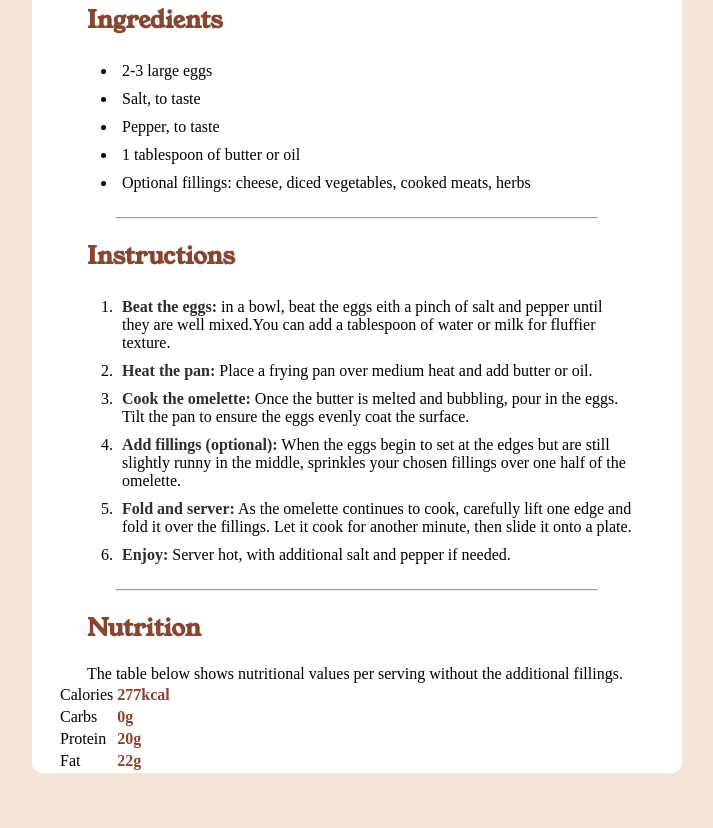
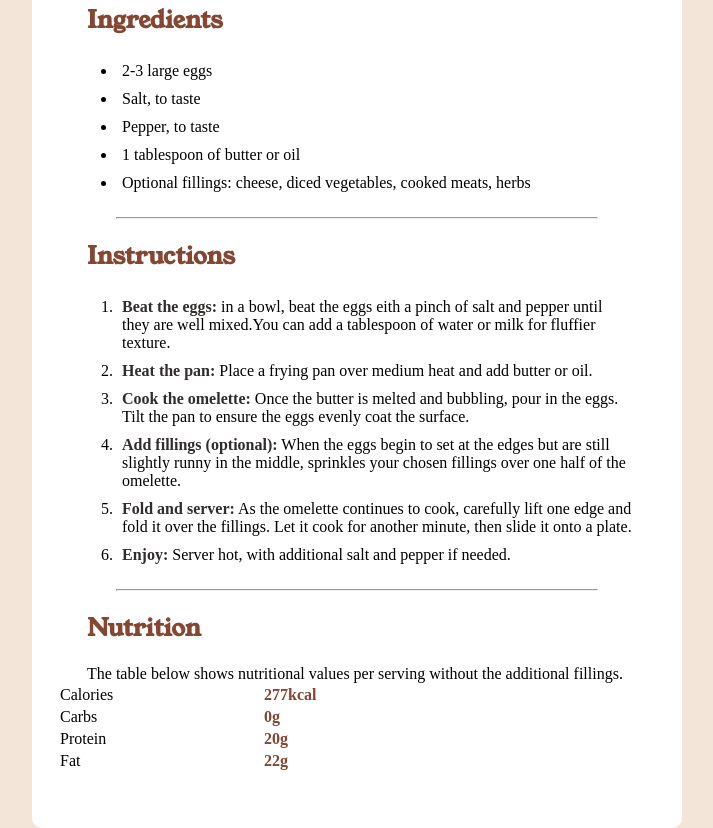
Before and after one commit to CarlosVinicius01/Pagina-de-Receitas, a plain HTML site: page index.html in a window 1280 px wide. Shown: the part 617-1445 px from the top of the page, without its empty margins (283-996 px from the left). Before the commit the page ends 1390 px from the top, so only its background shows below. Drawn offline with Linux system fonts and the light colour scheme.

Commit message:
Update media-query.css

```diff
--- a/styles/media-query.css
+++ b/styles/media-query.css
@@ -14,7 +14,6 @@
     main {
         width: 600px;
         padding: 25px;
-        padding-bottom: 0;
     }
 
     img {
@@ -24,4 +23,12 @@
     .coluns {
         padding-bottom: 40px;
     }
+
+    table {
+        padding-bottom: 30px;
+    }
+
+    td {
+        width: 200px;
+        }
 }
```
